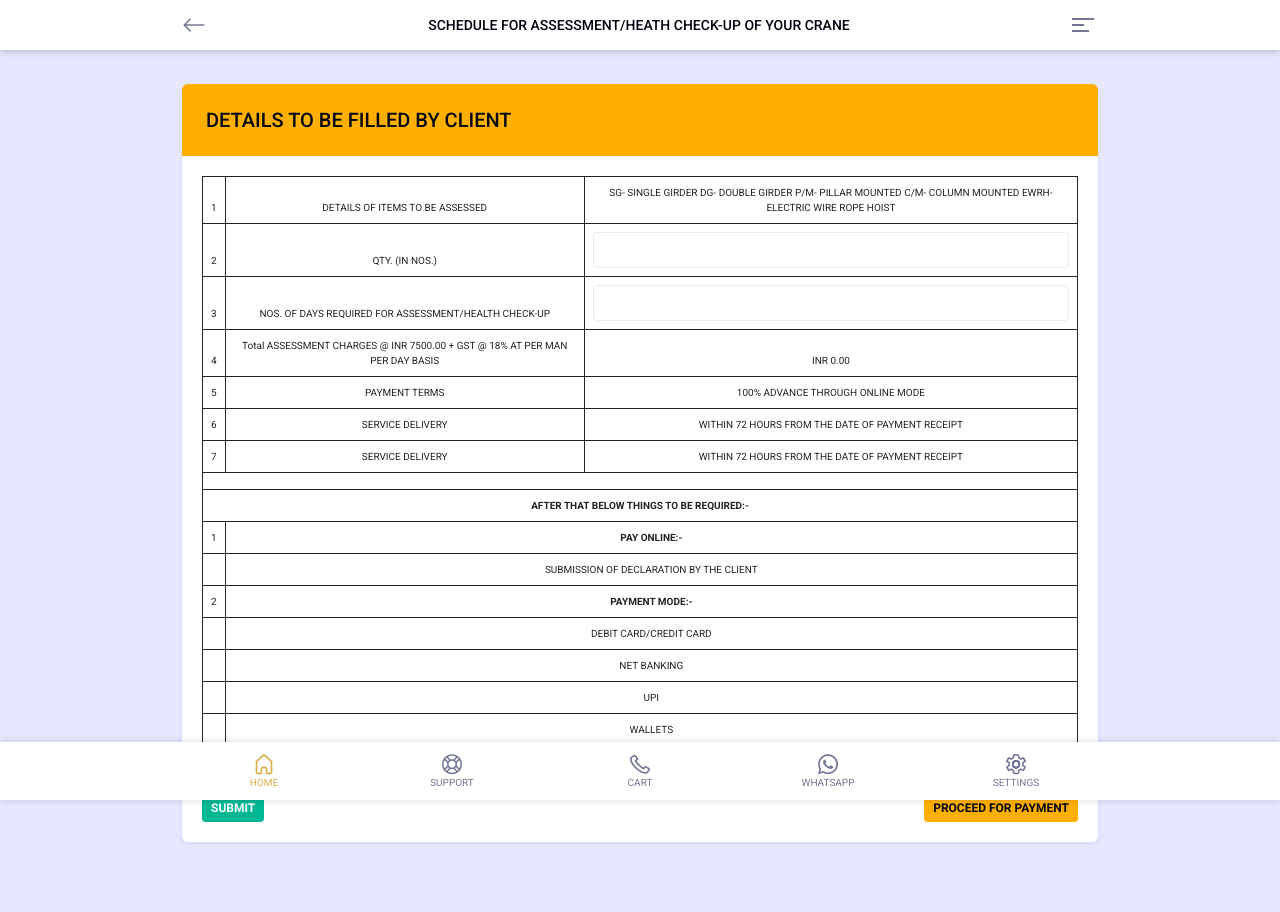
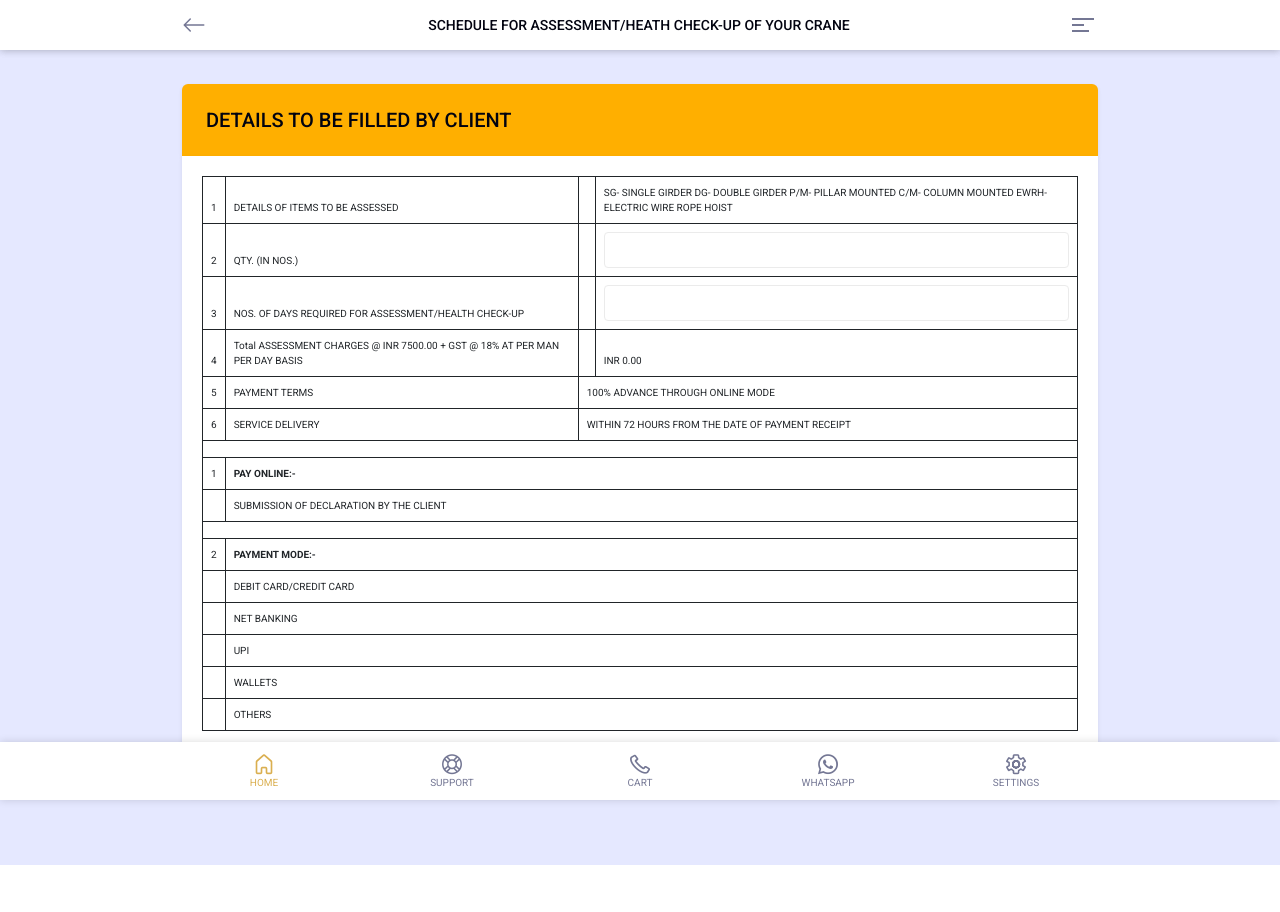
Before and after one commit to PankajBrightcodess/mycranium_android, a PHP site: page /shedule_online.php in a window 1280 px wide. After the commit the page ends 865 px from the top, so only its background shows below. Run offline with PHP 8.4, Linux system fonts and the light colour scheme; some libraries are stand-ins or nearby versions.

Commit message:
Update shedule_online.php

```diff
--- a/shedule_online.php
+++ b/shedule_online.php
@@ -33,33 +33,37 @@
           <!-- User Meta Data-->
           <div class="card user-data-card">
             <div class="card-body">
-              <table class="table table-bordered text-center" style="font-size: 10px; border: 1px;">
+              <table class="table table-bordered" style="font-size: 10px; border: 1px; text-align:left;">
                 <thead>
                   <tr>
                     <td>1</td>
                     <td>DETAILS OF ITEMS TO BE ASSESSED</td>
-
-                    <td colspan="2">SG- SINGLE GIRDER DG- DOUBLE GIRDER P/M- PILLAR MOUNTED C/M- COLUMN MOUNTED EWRH- ELECTRIC WIRE ROPE HOIST
+                    <td></td>
+                    <td >SG- SINGLE GIRDER DG- DOUBLE GIRDER P/M- PILLAR MOUNTED C/M- COLUMN MOUNTED EWRH- ELECTRIC WIRE ROPE HOIST
                     </td>
                 </tr>
                 <tr>
                     <td>2</td>
                     <td>QTY. (IN NOS.)</td>
-                    <td colspan="2"><input type="text" class="form-control" onkeyup="addrecord()" name="qty" id="qty"></td>
+                    <td></td>
+                    <td><input type="text" class="form-control" onkeyup="addrecord()" name="qty" id="qty"></td>
                 </tr>
                 <tr>
                     <td>3</td>
                     <td>NOS. OF DAYS REQUIRED FOR ASSESSMENT/HEALTH CHECK-UP</td>
-                    <td colspan="2"><input type="text" class="form-control" onkeyup="addrecord()" name="days" id="days"></td>
+                    <td></td>
+                    <td><input type="text" class="form-control" onkeyup="addrecord()" name="days" id="days"></td>
                 </tr>
                  <tr>
                     <td>4</td>
                     <td>Total ASSESSMENT CHARGES @ INR 7500.00 + GST @ 18% AT PER MAN PER DAY BASIS</td>
-                    <td colspan="2" >INR <span id="total"></span>0.00 </td>
+                    <td></td>
+                    <td>INR <span id="total"></span>0.00 </td>
                 </tr>
                  <tr>
                     <td>5</td>
                     <td>PAYMENT TERMS</td>
+
                     <td colspan="2">100% ADVANCE THROUGH ONLINE MODE</td>
                 </tr>
                  <tr>
@@ -67,17 +71,10 @@
                     <td>SERVICE DELIVERY</td>
                     <td colspan="2">WITHIN 72 HOURS FROM THE DATE OF PAYMENT RECEIPT</td>
                 </tr>
-                 <tr>
-                    <td>7</td>
-                    <td>SERVICE DELIVERY</td>
-                    <td colspan="2">WITHIN 72 HOURS FROM THE DATE OF PAYMENT RECEIPT</td>
-                </tr>
                 <tr>
                     <td colspan="4"></td>
                 </tr>
-                <tr>
-                    <td colspan="4"><strong>AFTER THAT BELOW THINGS TO BE REQUIRED:-</strong></td>
-                </tr>
+
                 <tr>
                     <td>1</td>
                     <td colspan="3"><strong>PAY ONLINE:-</strong></td>
@@ -85,6 +82,9 @@
                  <tr>
                     <td></td>
                     <td colspan="3">SUBMISSION OF DECLARATION BY THE CLIENT</td>
+                </tr>
+                 <tr>
+                    <td colspan="4"></td>
                 </tr>
                 <tr>
                     <td>2</td>
```
